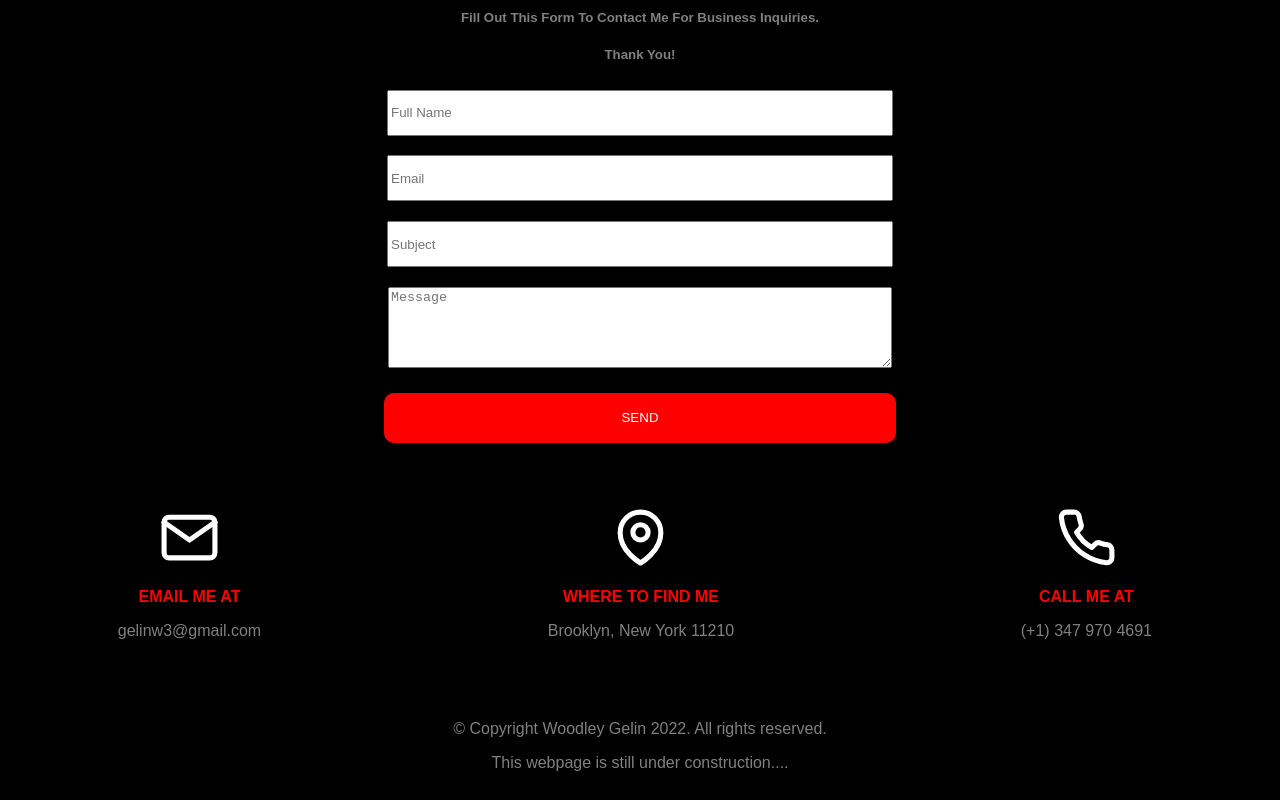
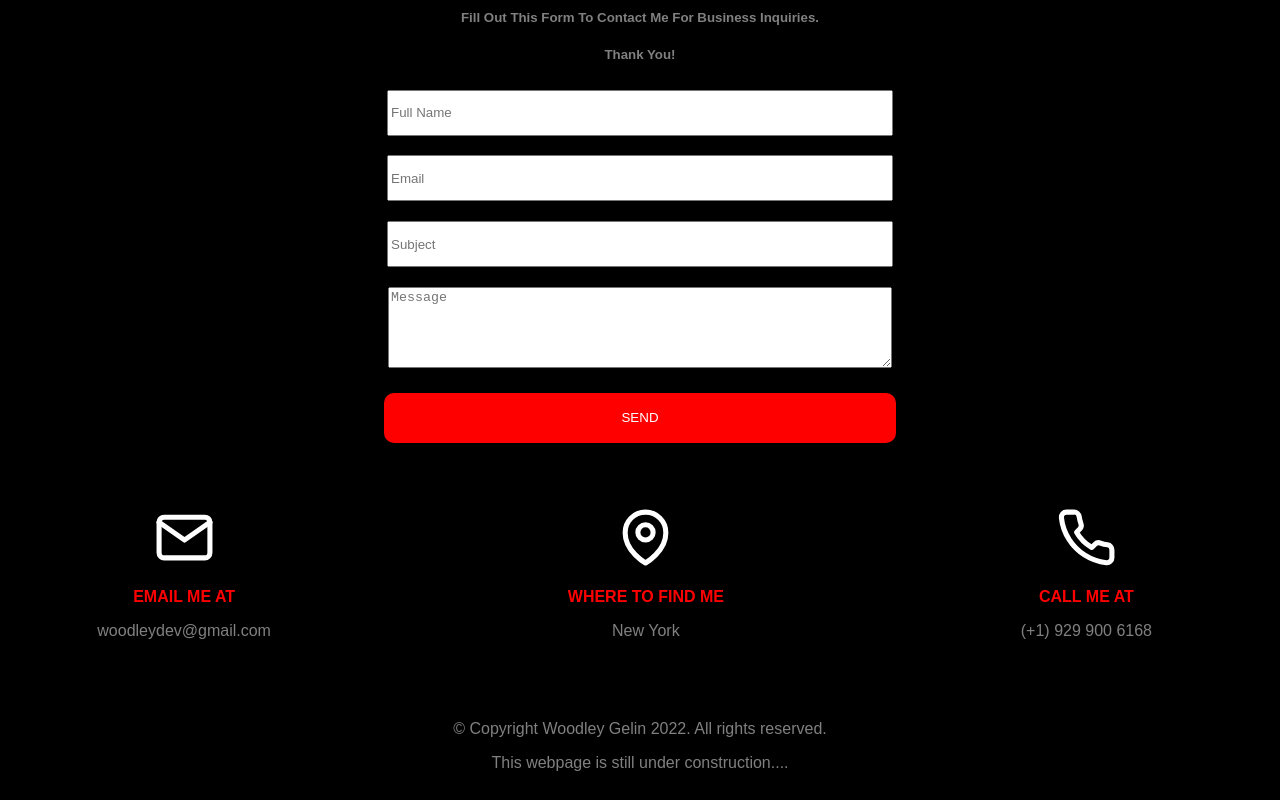
Before and after one commit to kinglaine/portfolio, a React (Create React App) app: page / in a window 1280 px wide. Shown: the part 3139-3939 px from the top of the page. Built offline with nearby package versions, Linux system fonts and the light colour scheme.

Commit message:
change info

```diff
--- a/src/Section 4 Component/MyInfo.css
+++ b/src/Section 4 Component/MyInfo.css
@@ -31,7 +31,7 @@
 }
 .mail{
     text-align: center;
-    margin-left: -1%;
+    margin-left: -3%;
 }
 
 @media screen and (max-width:950px) {
--- a/src/Section 4 Component/MyInfo.js
+++ b/src/Section 4 Component/MyInfo.js
@@ -8,17 +8,17 @@ function MyInfo(){
             <div className="mail">
             <img className="contactPic" src={mail} alt = "mail icon"></img>
                 <p  id="span1"><b>EMAIL ME AT</b></p>
-                <p id="p1"><a id="p1" href = "mailto: gelinw3@gmail.com">gelinw3@gmail.com</a></p>
+                <p id="p1"><a id="p1" href = "mailto: woodleydev@gmail.com">woodleydev@gmail.com</a></p>
             </div>
             <div className="address">
             <img className="contactPic" src={pin} alt = "pin icon"></img>
                 <p id="span1"><b>WHERE TO FIND ME</b></p>
-                <p id="p1">Brooklyn, New York 11210</p>
+                <p id="p1">New York</p>
             </div>
             <div className="telephone">
             <img className="contactPic" src={phone} alt = "telephone icon"></img>
                 <p  id="span1"><b>CALL ME AT</b></p>
-                <p id="p1">(+1) 347 970 4691</p>
+                <p id="p1">(+1) 929 900 6168</p>
             </div>
         </div>
     );
```
